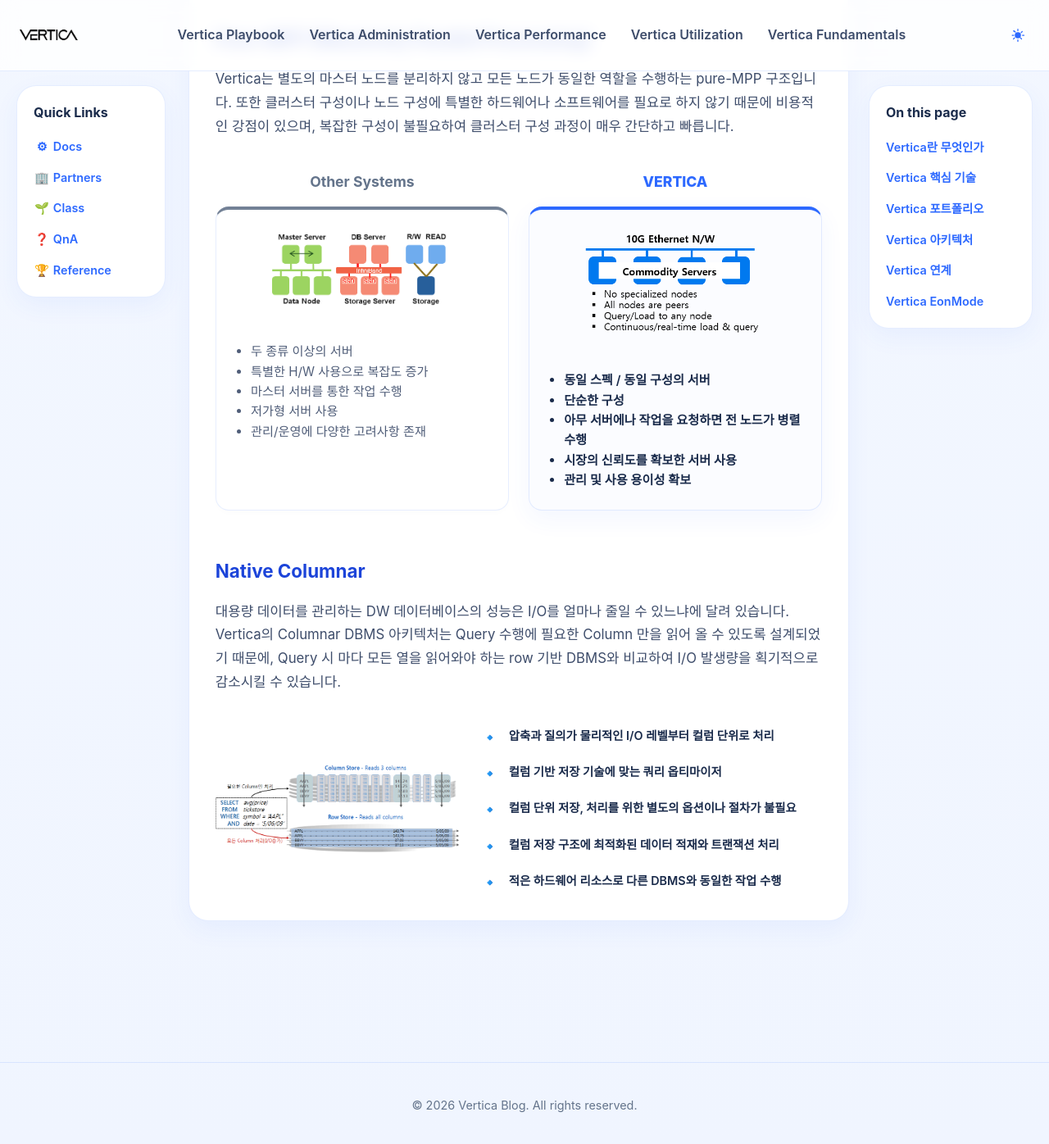
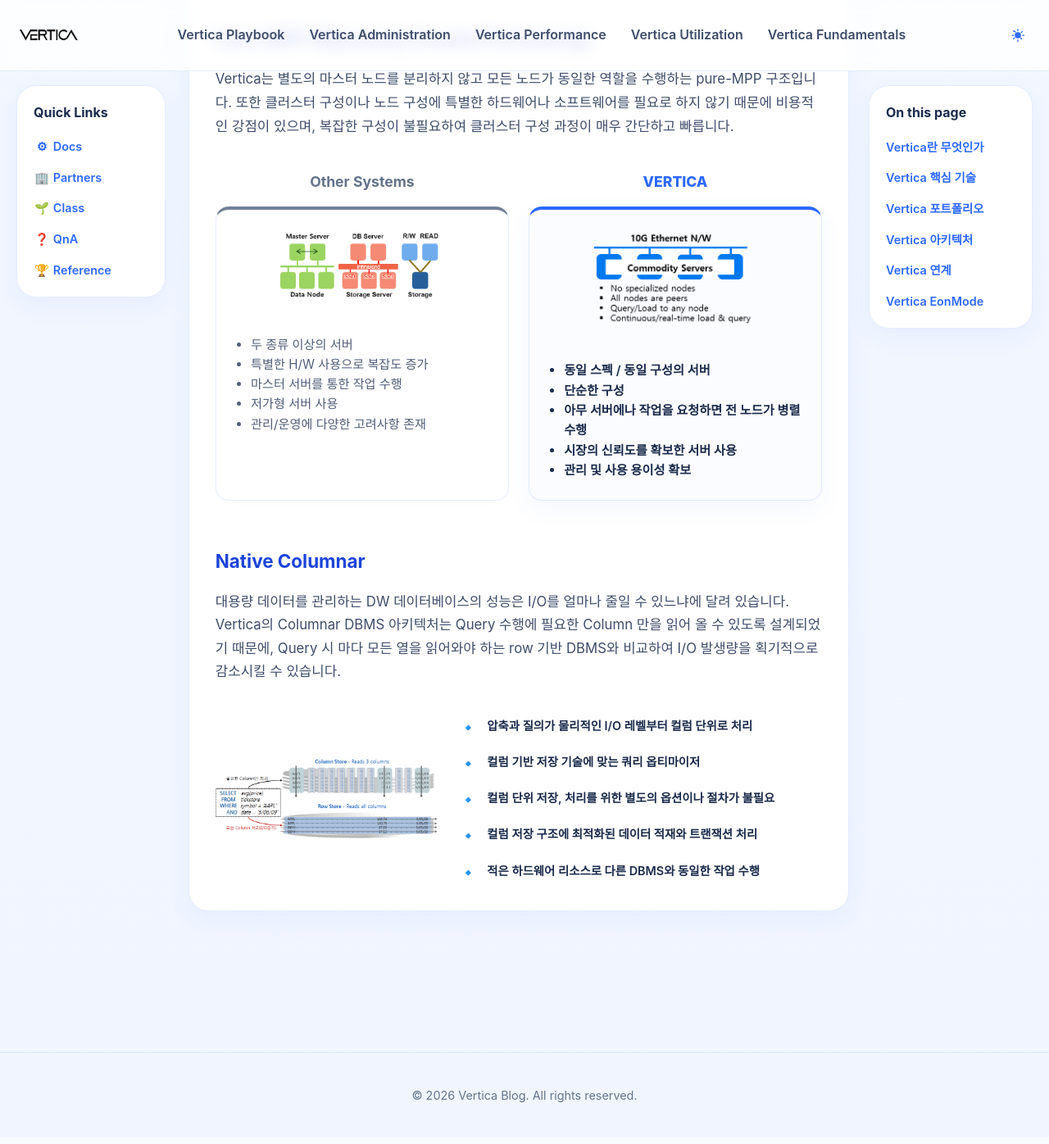
Before and after one commit to JIN0326/vertica_blog, a Jekyll site: the page built from 01playbook.md, in a window 1280 px wide and 1400 px high, scrolled down 3340 px. Shown: the top 1396 px of the window at 82% size. Built offline with Jekyll 4.4.1, drawn with Linux system fonts in a browser that asks for light colours.

Commit message:
Update blog content and styling

```diff
--- a/assets/css/style.css
+++ b/assets/css/style.css
@@ -805,7 +805,7 @@
 }
 
 .comparison-grid .card img {
-  max-width: 220px; /* 아키텍처 이미지 크기 조정 */
+  max-width: 200px; /* 아키텍처 이미지 크기 동일하게 조정 */
   margin: 0 auto 1.5rem;
   display: block;
 }
@@ -878,8 +878,8 @@
 }
 
 .columnar-image img {
-  max-width: 300px; /* Native Columnar 이미지 크기 키움 */
-  height: auto;
+  max-width: 400px; /* Native Columnar 이미지 크기 키움 */
+  height: 100px;
   border-radius: 8px;
 }
 
```
